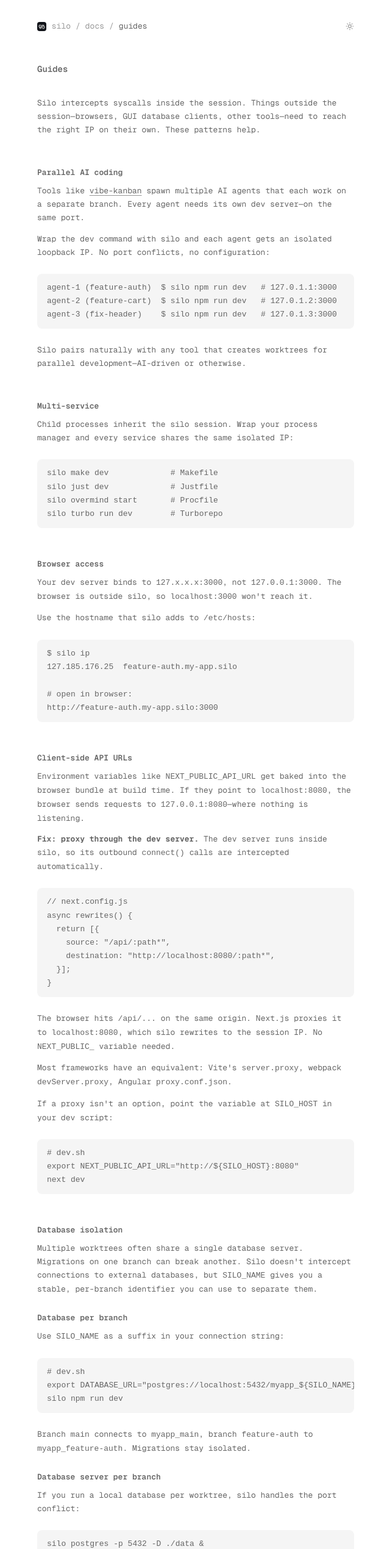
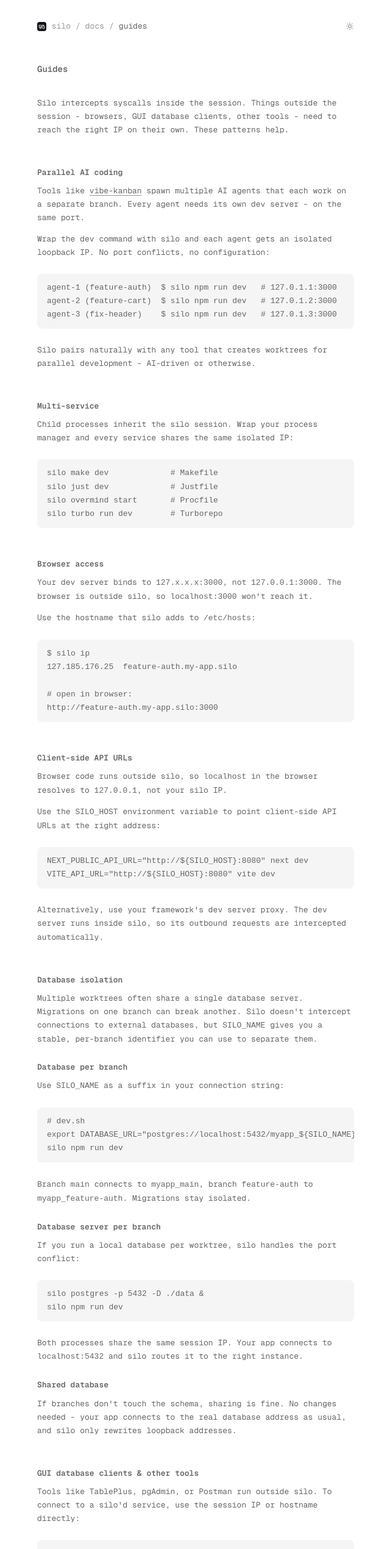
Before and after one commit to silo-rs/web, a Next.js app: page /docs/guides in a window 1280 px wide. Shown: the top 2540 px of the page at 61% size, without its empty margins (319-959 px from the left). Built offline with nearby package versions, Linux system fonts and the light colour scheme.

Commit message:
chore: update docs

```diff
--- a/app/docs/guides/page.tsx
+++ b/app/docs/guides/page.tsx
@@ -14,23 +14,31 @@ export default function GuidesPage() {
   return (
     <article>
       <BreadcrumbJsonLd slug="guides" title="Guides" />
-      <h1 style={{ fontSize: "14px", fontWeight: 600, marginBottom: "2rem", color: "var(--text-muted)" }}>
+      <h1
+        style={{
+          fontSize: "14px",
+          fontWeight: 600,
+          marginBottom: "2rem",
+          color: "var(--text-muted)",
+        }}
+      >
         Guides
       </h1>
 
       <p style={{ ...muted, marginBottom: "3rem" }}>
-        Silo intercepts syscalls inside the session. Things outside the
-        session&mdash;browsers, GUI database clients, other tools&mdash;need
-        to reach the right IP on their own. These patterns help.
+        Silo intercepts syscalls inside the session. Things outside the session
+        - browsers, GUI database clients, other tools - need to reach the right
+        IP on their own. These patterns help.
       </p>
 
       {/* AI & parallel dev */}
       <section style={{ marginBottom: "3rem" }}>
         <h2 style={heading}>Parallel AI coding</h2>
         <p style={muted}>
-          Tools like <a href="https://github.com/silo-rs/vibe-kanban">vibe-kanban</a> spawn
+          Tools like{" "}
+          <a href="https://github.com/silo-rs/vibe-kanban">vibe-kanban</a> spawn
           multiple AI agents that each work on a separate branch. Every agent
-          needs its own dev server&mdash;on the same port.
+          needs its own dev server - on the same port.
         </p>
         <p style={{ ...muted, marginTop: "0.75rem" }}>
           Wrap the dev command with silo and each agent gets an isolated
@@ -42,8 +50,8 @@ agent-2 (feature-cart)  $ silo npm run dev   # 127.0.1.2:3000
 agent-3 (fix-header)    $ silo npm run dev   # 127.0.1.3:3000`}
         </pre>
         <p style={muted}>
-          Silo pairs naturally with any tool that creates worktrees for
-          parallel development&mdash;AI-driven or otherwise.
+          Silo pairs naturally with any tool that creates worktrees for parallel
+          development - AI-driven or otherwise.
         </p>
       </section>
 
@@ -86,44 +94,22 @@ http://feature-auth.my-app.silo:3000`}
       <section style={{ marginBottom: "3rem" }}>
         <h2 style={heading}>Client-side API URLs</h2>
         <p style={muted}>
-          Environment variables like <code>NEXT_PUBLIC_API_URL</code> get baked
-          into the browser bundle at build time. If they point to{" "}
-          <code>localhost:8080</code>, the browser sends requests
-          to <code>127.0.0.1:8080</code>&mdash;where nothing is listening.
+          Browser code runs outside silo, so <code>localhost</code> in the
+          browser resolves to <code>127.0.0.1</code>, not your silo IP.
         </p>
         <p style={{ ...muted, marginTop: "0.75rem" }}>
-          <strong>Fix: proxy through the dev server.</strong> The dev server runs
-          inside silo, so its outbound <code>connect()</code> calls are
-          intercepted automatically.
+          Use the <code>SILO_HOST</code> environment variable to point
+          client-side API URLs at the right address:
         </p>
         <pre style={{ ...code, color: "var(--text-muted)" }}>
-          {`// next.config.js
-async rewrites() {
-  return [{
-    source: "/api/:path*",
-    destination: "http://localhost:8080/:path*",
-  }];
-}`}
+          {`NEXT_PUBLIC_API_URL="http://\${SILO_HOST}:8080" next dev
+VITE_API_URL="http://\${SILO_HOST}:8080" vite dev`}
         </pre>
         <p style={muted}>
-          The browser hits <code>/api/...</code> on the same origin. Next.js
-          proxies it to <code>localhost:8080</code>, which silo rewrites to the
-          session IP. No <code>NEXT_PUBLIC_</code> variable needed.
+          Alternatively, use your framework&apos;s dev server proxy. The dev
+          server runs inside silo, so its outbound requests are intercepted
+          automatically.
         </p>
-        <p style={{ ...muted, marginTop: "0.75rem" }}>
-          Most frameworks have an equivalent: Vite&apos;s{" "}
-          <code>server.proxy</code>, webpack <code>devServer.proxy</code>,
-          Angular <code>proxy.conf.json</code>.
-        </p>
-        <p style={{ ...muted, marginTop: "0.75rem" }}>
-          If a proxy isn&apos;t an option, point the variable at{" "}
-          <code>SILO_HOST</code> in your dev script:
-        </p>
-        <pre style={{ ...code, color: "var(--text-muted)" }}>
-          {`# dev.sh
-export NEXT_PUBLIC_API_URL="http://\${SILO_HOST}:8080"
-next dev`}
-        </pre>
       </section>
 
       {/* Databases */}
@@ -131,12 +117,20 @@ next dev`}
         <h2 style={heading}>Database isolation</h2>
         <p style={muted}>
           Multiple worktrees often share a single database server. Migrations on
-          one branch can break another. Silo doesn&apos;t intercept connections to
-          external databases, but <code>SILO_NAME</code> gives you a stable,
+          one branch can break another. Silo doesn&apos;t intercept connections
+          to external databases, but <code>SILO_NAME</code> gives you a stable,
           per-branch identifier you can use to separate them.
         </p>
 
-        <h3 style={{ fontSize: "13px", fontWeight: 600, marginTop: "1.5rem", marginBottom: "0.5rem", color: "var(--text-muted)" }}>
+        <h3
+          style={{
+            fontSize: "13px",
+            fontWeight: 600,
+            marginTop: "1.5rem",
+            marginBottom: "0.5rem",
+            color: "var(--text-muted)",
+          }}
+        >
           Database per branch
         </h3>
         <p style={muted}>
@@ -148,12 +142,20 @@ export DATABASE_URL="postgres://localhost:5432/myapp_\${SILO_NAME}"
 silo npm run dev`}
         </pre>
         <p style={muted}>
-          Branch <code>main</code> connects to <code>myapp_main</code>,
-          branch <code>feature-auth</code> to{" "}
-          <code>myapp_feature-auth</code>. Migrations stay isolated.
+          Branch <code>main</code> connects to <code>myapp_main</code>, branch{" "}
+          <code>feature-auth</code> to <code>myapp_feature-auth</code>.
+          Migrations stay isolated.
         </p>
 
-        <h3 style={{ fontSize: "13px", fontWeight: 600, marginTop: "1.5rem", marginBottom: "0.5rem", color: "var(--text-muted)" }}>
+        <h3
+          style={{
+            fontSize: "13px",
+            fontWeight: 600,
+            marginTop: "1.5rem",
+            marginBottom: "0.5rem",
+            color: "var(--text-muted)",
+          }}
+        >
           Database server per branch
         </h3>
         <p style={muted}>
@@ -165,18 +167,25 @@ silo npm run dev`}
 silo npm run dev`}
         </pre>
         <p style={muted}>
-          Both processes share the same session IP. Your app connects
-          to <code>localhost:5432</code> and silo routes it to the right
-          instance.
+          Both processes share the same session IP. Your app connects to{" "}
+          <code>localhost:5432</code> and silo routes it to the right instance.
         </p>
 
-        <h3 style={{ fontSize: "13px", fontWeight: 600, marginTop: "1.5rem", marginBottom: "0.5rem", color: "var(--text-muted)" }}>
+        <h3
+          style={{
+            fontSize: "13px",
+            fontWeight: 600,
+            marginTop: "1.5rem",
+            marginBottom: "0.5rem",
+            color: "var(--text-muted)",
+          }}
+        >
           Shared database
         </h3>
         <p style={muted}>
-          If branches don&apos;t touch the schema, sharing is fine. No
-          changes needed&mdash;your app connects to the real database address
-          as usual, and silo only rewrites loopback addresses.
+          If branches don&apos;t touch the schema, sharing is fine. No changes
+          needed - your app connects to the real database address as usual, and
+          silo only rewrites loopback addresses.
         </p>
       </section>
 
@@ -184,9 +193,8 @@ silo npm run dev`}
       <section>
         <h2 style={heading}>GUI database clients &amp; other tools</h2>
         <p style={muted}>
-          Tools like TablePlus, pgAdmin, or Postman run outside silo. To
-          connect to a silo&apos;d service, use the session IP or hostname
-          directly:
+          Tools like TablePlus, pgAdmin, or Postman run outside silo. To connect
+          to a silo&apos;d service, use the session IP or hostname directly:
         </p>
         <pre style={{ ...code, color: "var(--text-muted)" }}>
           {`$ silo ip
```
